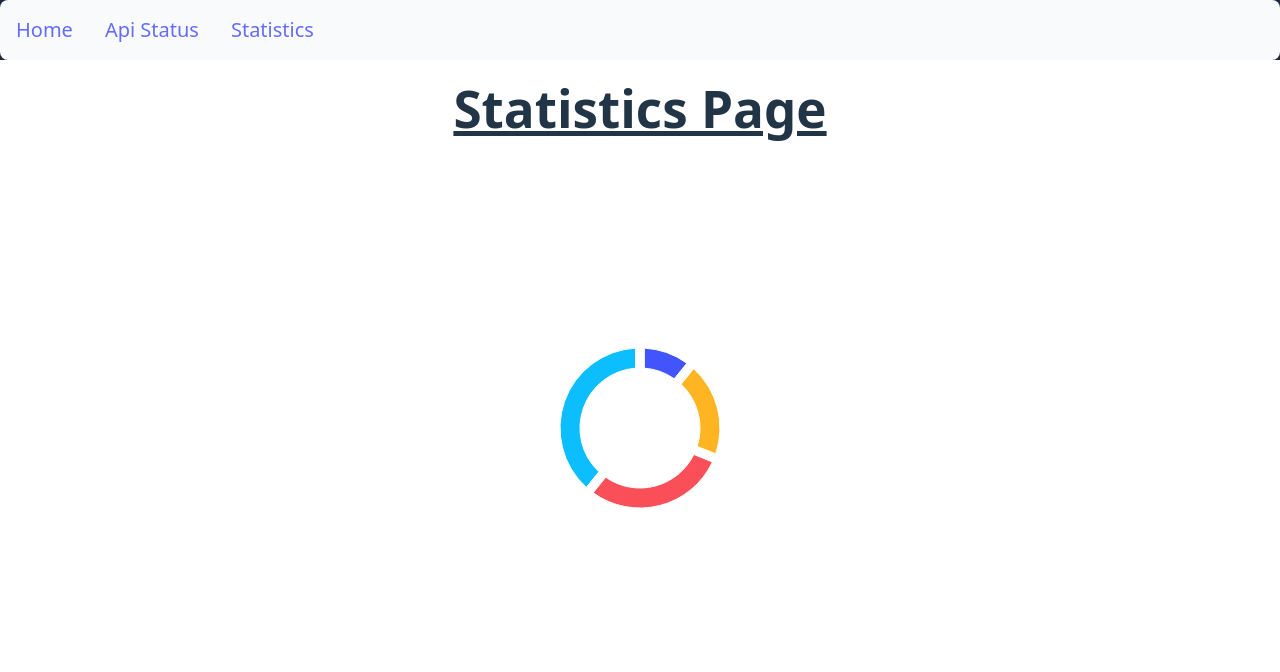
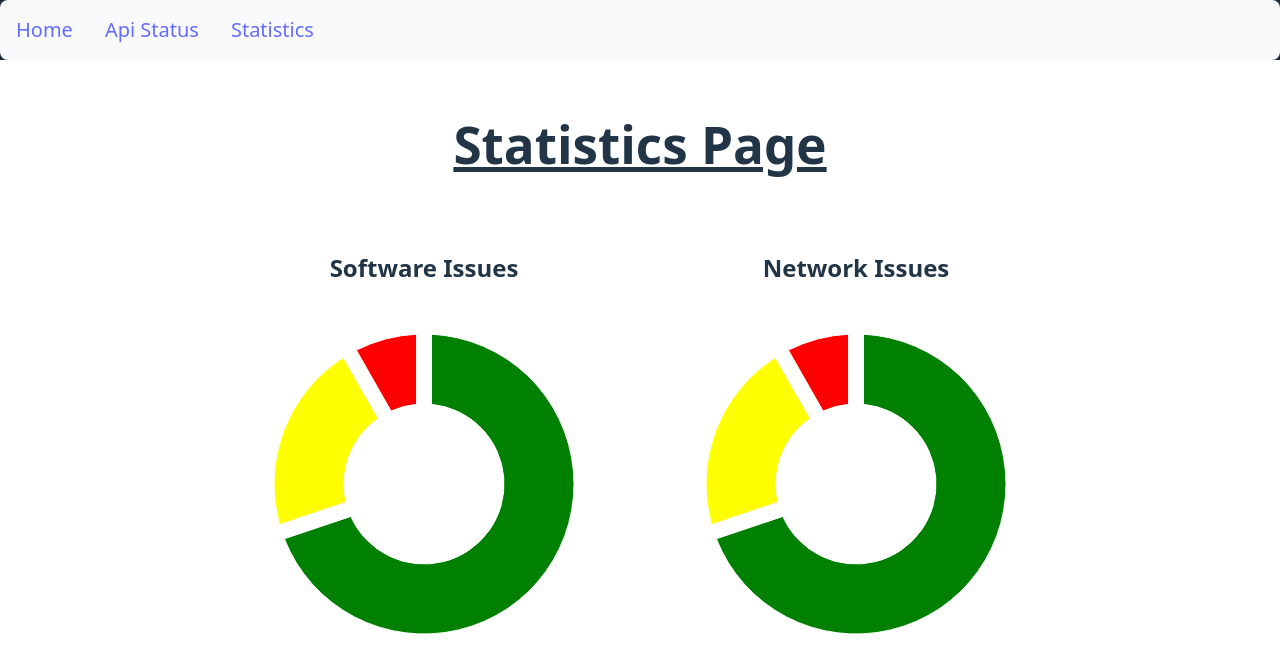
Before and after one commit to LegionnaireDevs/legionnaire, a React (Vite) app in the folder control-panel/: page /statistics in a window 1280 px wide. Shown: the top 672 px of the page. Built offline with nearby package versions, Linux system fonts and the light colour scheme.

Commit message:
Style stastistics page with placeholder graphs

```diff
--- a/control-panel/src/pages/statistics.jsx
+++ b/control-panel/src/pages/statistics.jsx
@@ -2,32 +2,55 @@ import React from "react";
 import { PieChart } from '@mui/x-charts/PieChart';
 
 const data = [
-  { id: 0, value: 5, label: 'A' },
-  { id: 1, value: 10, label: 'B' },
-  { id: 2, value: 15, label: 'C' },
-  { id: 3, value: 20, label: 'D' },
+    { id: 0, value: 10, label: 'OK', color: 'green'},
+    { id: 1, value: 3, label: 'Moderate', color: 'Yellow' },
+    { id: 2, value: 1, label: 'Critical', color: 'red'},
+
 ];
 
 
 export default function Statistics () {
     return (
         <div class="p-20 w-screen h-screen justify-center items-center flex flex-col">
+            <h1 class="text-3xl font-bold underline"> Statistics Page </h1>
 
-            <h1 className="text-3xl font-bold underline"> Statistics Page </h1>
+            <div class = "pt-20 grid grid-cols-2 gap-8 justify-center justify-items-center">
+                <div class='flex flex-col items-center'>
+                    <p class="text-2xl font-bold">Software Issues</p>
+                    <PieChart
+                        series={[
+                        {
+                            paddingAngle: 5,
+                            innerRadius: 80,
+                            outerRadius: 150,
+                            data,
+                        },
+                        ]}
+                        width={400}
+                        height={400}
+                        hideLegend
+                    />
+                </div>
+
+                <div class='flex flex-col items-center'>
+                    <p className="text-2xl font-bold">Network Issues</p>
 
                     <PieChart
                         series={[
                         {
                             paddingAngle: 5,
-                    innerRadius: 60,
-                    outerRadius: 80,
+                            innerRadius: 80,
+                            outerRadius: 150,
                             data,
                         },
                         ]}
-                width={200}
-                height={200}
+                        width={400}
+                        height={400}
                         hideLegend
                     />
+                </div>
+
+            </div>
         </div>
 
 
```
Lines whose indentation alone changed are shown as unchanged.
